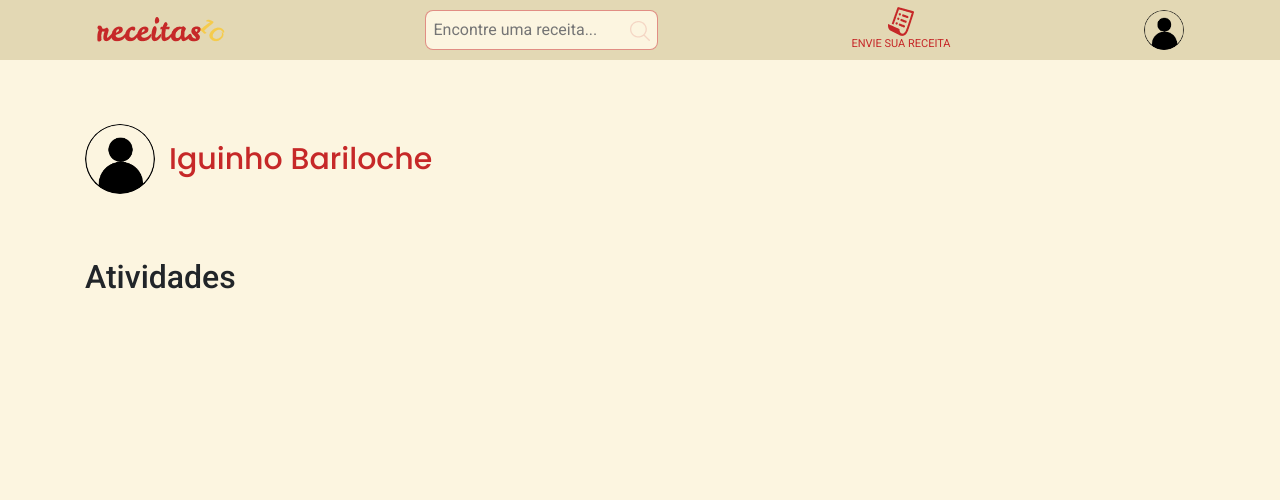
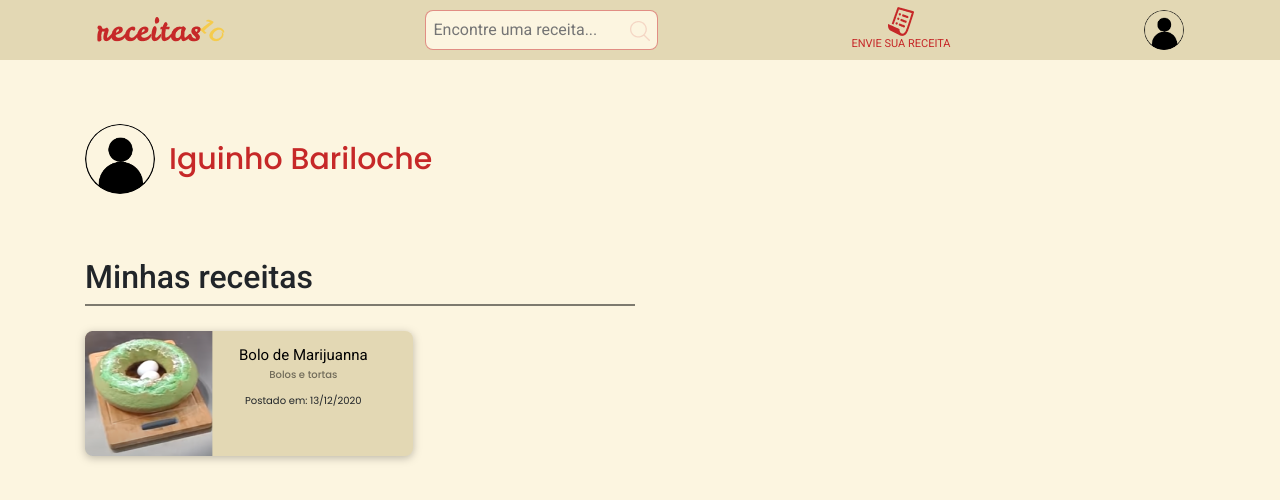
Before and after one commit to Mikael-R/receitas10, a Vue app: page /perfil in a window 1280 px wide. Shown: the top 500 px of the page. Built offline with nearby package versions, Linux system fonts and the light colour scheme.

Commit message:
finalizando tela perfil

```diff
--- a/src/pages/Perfil.vue
+++ b/src/pages/Perfil.vue
@@ -4,13 +4,38 @@
     <div class="container">
       <div class="row marginTop">
         <div class="col">
-          <img src="../assets/img/blanck.png" alt="foto perfil">
+          <img src="../assets/img/blanck.png" alt="foto perfil" />
           <span>{{ user.name }}</span>
         </div>
       </div>
       <div class="row marginTop">
+        <!-- <div class="col">
+          <h2>Atividades</h2>
+        </div> -->
         <div class="col">
-          <h2>Atividades</h2>
+          <h2>Minhas receitas</h2>
+        </div>
+      </div>
+      <div class="row">
+        <div class="col">
+          <div class="hr"></div>
+        </div>
+      </div>
+      <div class="row">
+        <!-- <div class="col">
+          <div class="cart-text">
+            <span>Curtiu a receita de Tortas de Elefante de Junior Tavares</span>
+          </div>
+        </div> -->
+        <div class="card-receita">
+          <div>
+            <img src="../assets/img/bolo.png" alt="foto receita" />
+          </div>
+          <div class="texto">
+            <span class="card-receita-title">Bolo de Marijuanna</span>
+            <span class="card-receita-categoria"> Bolos e tortas </span>
+            <span class="card-receita-data"> Postado em: 13/12/2020 </span>
+          </div>
         </div>
       </div>
     </div>
@@ -23,17 +48,85 @@ export default {
   components: {
     Nav,
   },
-  data: function() {
+  data: function () {
     return {
       user: {
-        name: 'Iguinho Bariloche'
-      }
+        name: "Iguinho Bariloche",
+      },
     };
   },
 };
 </script>
 
 <style scoped>
+.texto {
+  margin-top: 12px;
+}
+.card-receita {
+  width: 328px;
+  height: 125px;
+  filter: drop-shadow(0px 2px 4px rgba(0, 0, 0, 0.25));
+  display: flex;
+  background: #e3d8b4;
+  border-radius: 8px 8px 8px 8px;
+  margin-left: 15px;
+}
+.card-receita-img {
+}
+.card-receita-title {
+  margin: 16px 26px 0 26px;
+  font-size: 15px;
+  line-height: 22px;
+  color: #000000;
+}
+.card-receita-data {
+  display: flex;
+  justify-content: center;
+  font-family: Poppins;
+  font-style: normal;
+  font-weight: normal;
+  font-size: 10px;
+  line-height: 15px;
+  margin-top: 11px;
+}
+.card-receita-categoria {
+  font-family: Poppins;
+  font-style: normal;
+  font-weight: 500;
+  font-size: 10px;
+  line-height: 15px;
+  color: rgba(0, 0, 0, 0.5);
+  display: flex;
+  justify-content: center;
+}
+.ml {
+  margin-left: 18rem;
+}
+.hr {
+  border: 1px solid rgba(0, 0, 0, 0.5);
+  width: 550px;
+  height: 0px;
+  margin-bottom: 25px;
+}
+.cart-text {
+  width: 550px;
+  height: 35px;
+  background: #e3d8b4;
+  box-shadow: 0px 2px 4px rgba(0, 0, 0, 0.25);
+  border-radius: 8px;
+  margin-top: 24px;
+  display: flex;
+  align-items: center;
+}
+.cart-text span {
+  color: #000000;
+  font-family: Roboto;
+  font-style: normal;
+  font-weight: normal;
+  font-size: 16px;
+  line-height: 19px;
+  margin-left: 12px;
+}
 .marginTop {
   margin-top: 4rem;
 }
```
Also changed, not shown: src/assets/img/bolo.png (added).
